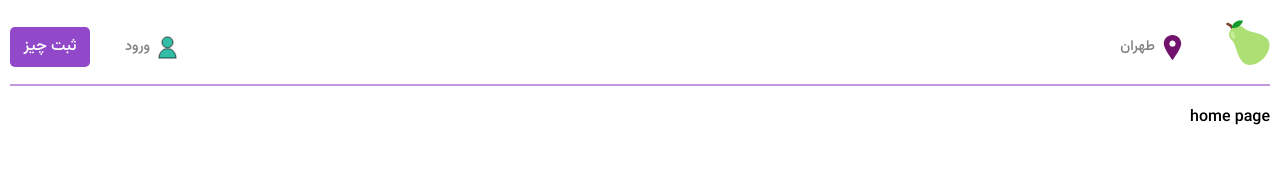
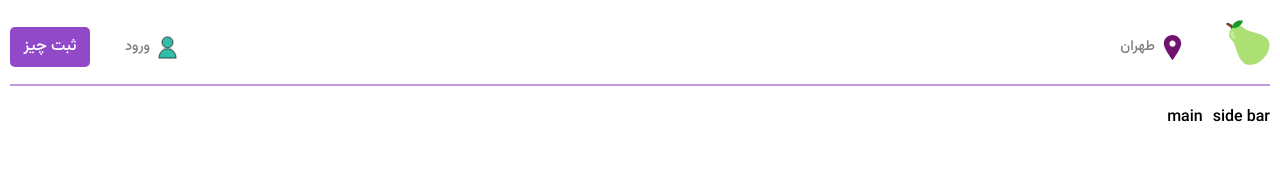
Before and after one commit to golabisib/divar-ReactJS-, a React (Vite) app in the folder frontEnd/: page / in a window 1280 px wide. Shown: the top 196 px of the page. Built offline with nearby package versions, Linux system fonts and the light colour scheme; no server answers.

Commit message:
(front-end): Feature: The tamplate of mainPage is added.

```diff
--- /dev/null
+++ b/frontEnd/src/components/templates/Main.jsx
@@ -0,0 +1,11 @@
+
+
+function Main() {
+  return (
+    <div>
+        main
+    </div>
+  )
+}
+
+export default Main
--- /dev/null
+++ b/frontEnd/src/components/templates/Sidebar.jsx
@@ -0,0 +1,10 @@
+
+function Sidebar() {
+  return (
+    <div>
+        side bar
+    </div>
+  )
+}
+
+export default Sidebar
--- a/frontEnd/src/pages/HomePage.jsx
+++ b/frontEnd/src/pages/HomePage.jsx
@@ -1,10 +1,15 @@
+import Main from "src/components/templates/Main";
+import Sidebar from "src/components/templates/Sidebar";
+
+const style = {display: "flex" , gap: "10px"}
 
 function HomePage() {
   return (
-    <div>
-        home page
+    <div style={style}>
+      <Sidebar />
+      <Main />
     </div>
-  )
+  );
 }
 
-export default HomePage
+export default HomePage;
```
